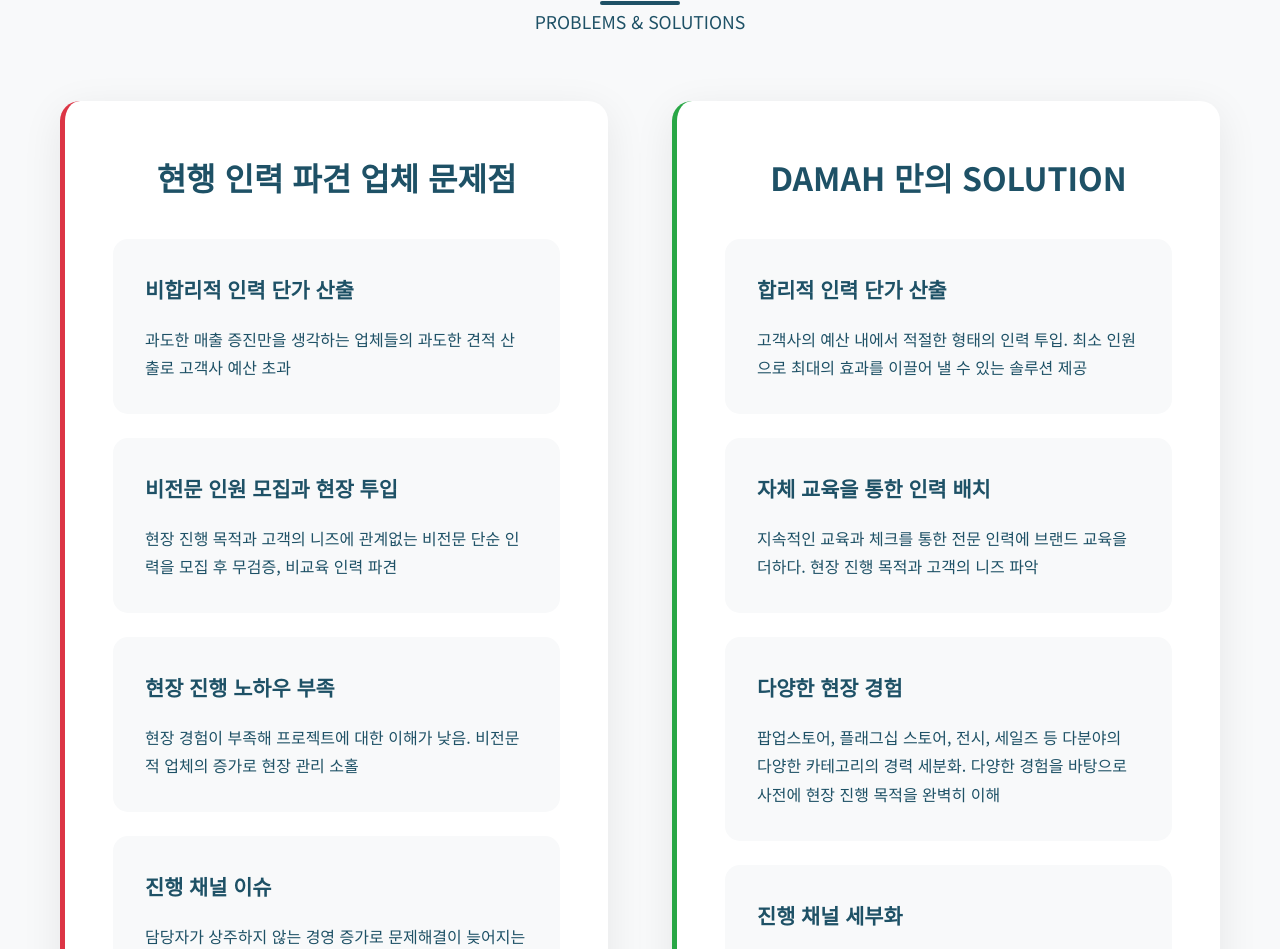
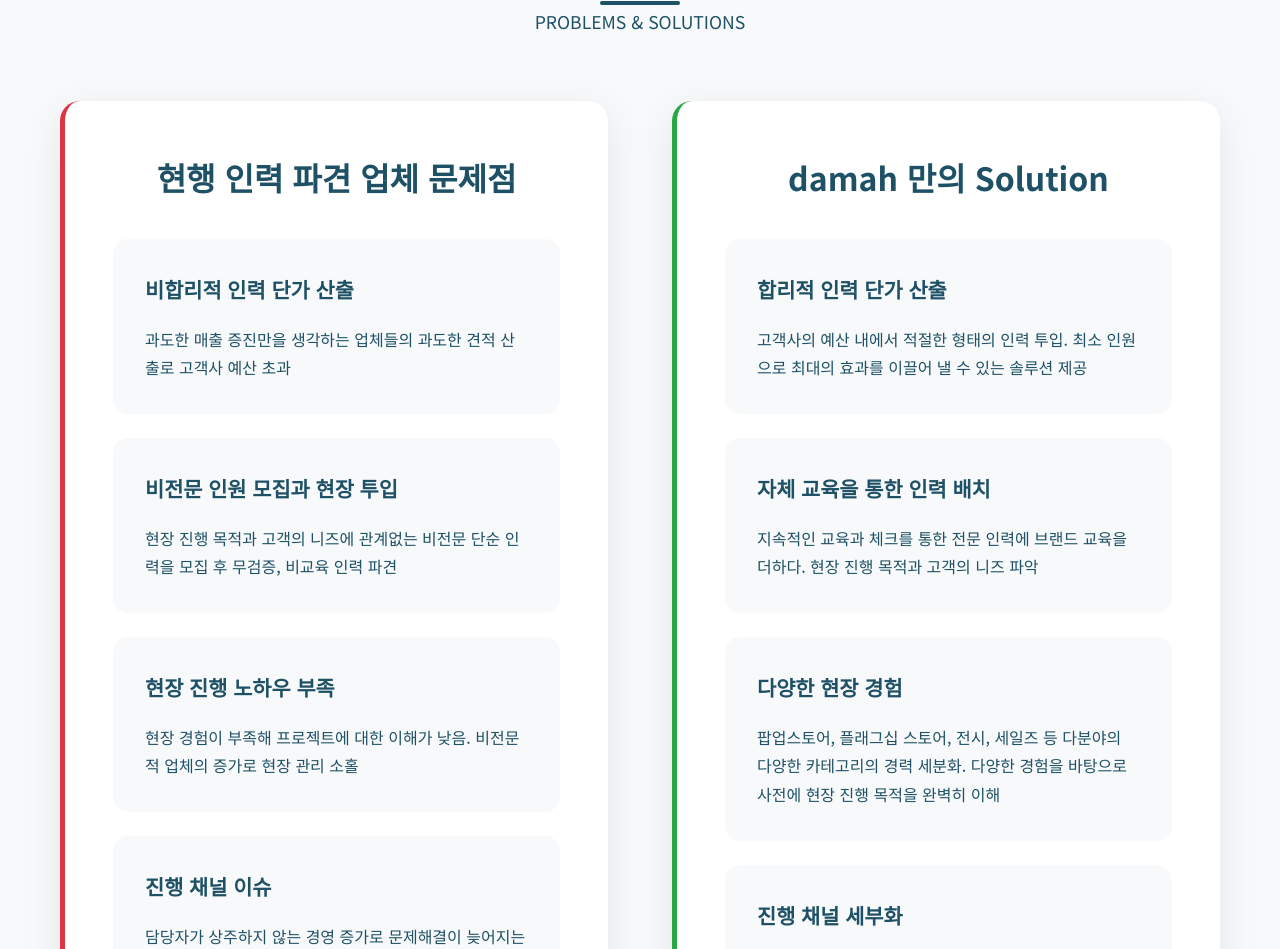
Before and after one commit to tenhyunik/damah-website, a plain HTML site: page index.html in a window 1280 px wide. Shown: the part 1890-2839 px from the top of the page. Drawn offline with Linux system fonts and the light colour scheme.

Commit message:
Update homepage

```diff
--- a/index.html
+++ b/index.html
@@ -1167,7 +1167,7 @@
                 </div>
 
                 <div class="solution-box fade-in">
-                    <h3>DAMAH 만의 SOLUTION</h3>
+                    <h3>damah 만의 Solution</h3>
                     <div class="solution-item">
                         <h4>합리적 인력 단가 산출</h4>
                         <p>고객사의 예산 내에서 적절한 형태의 인력 투입. 최소 인원으로 최대의 효과를 이끌어 낼 수 있는 솔루션 제공</p>
```
